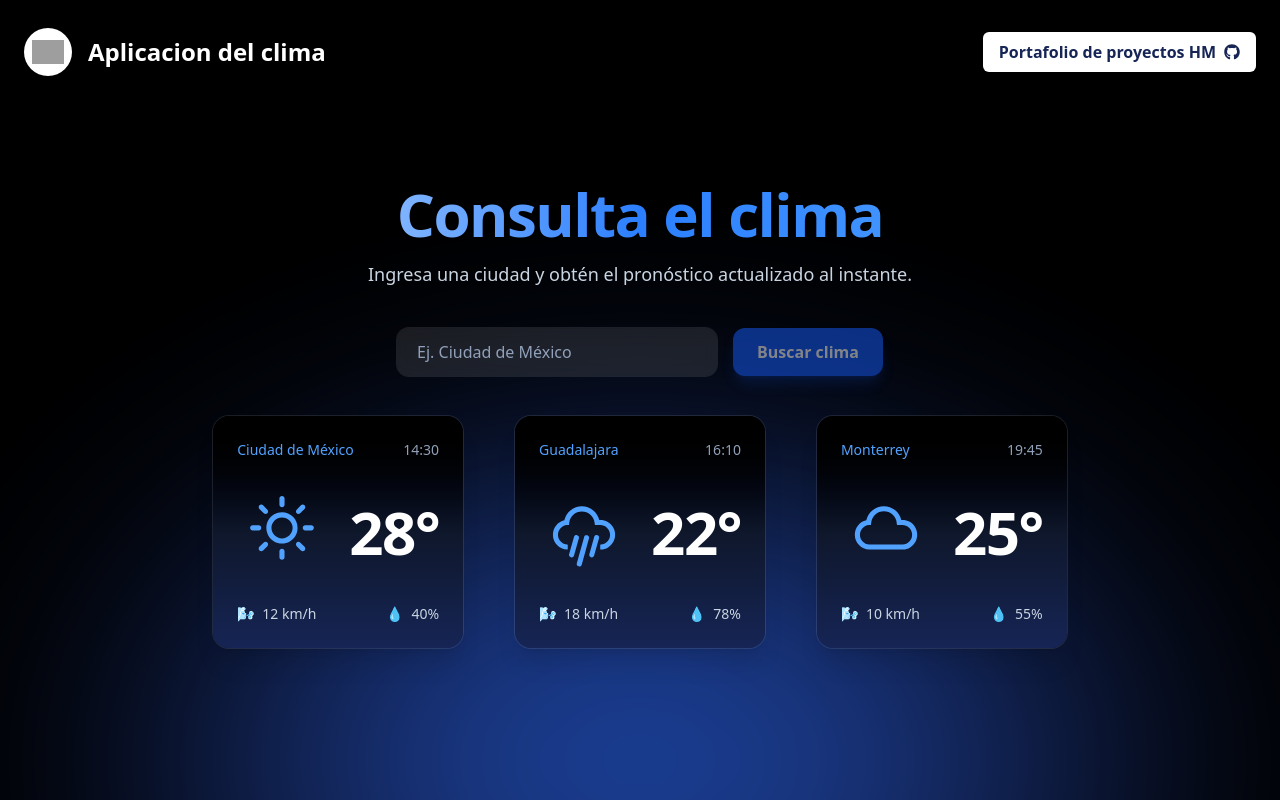
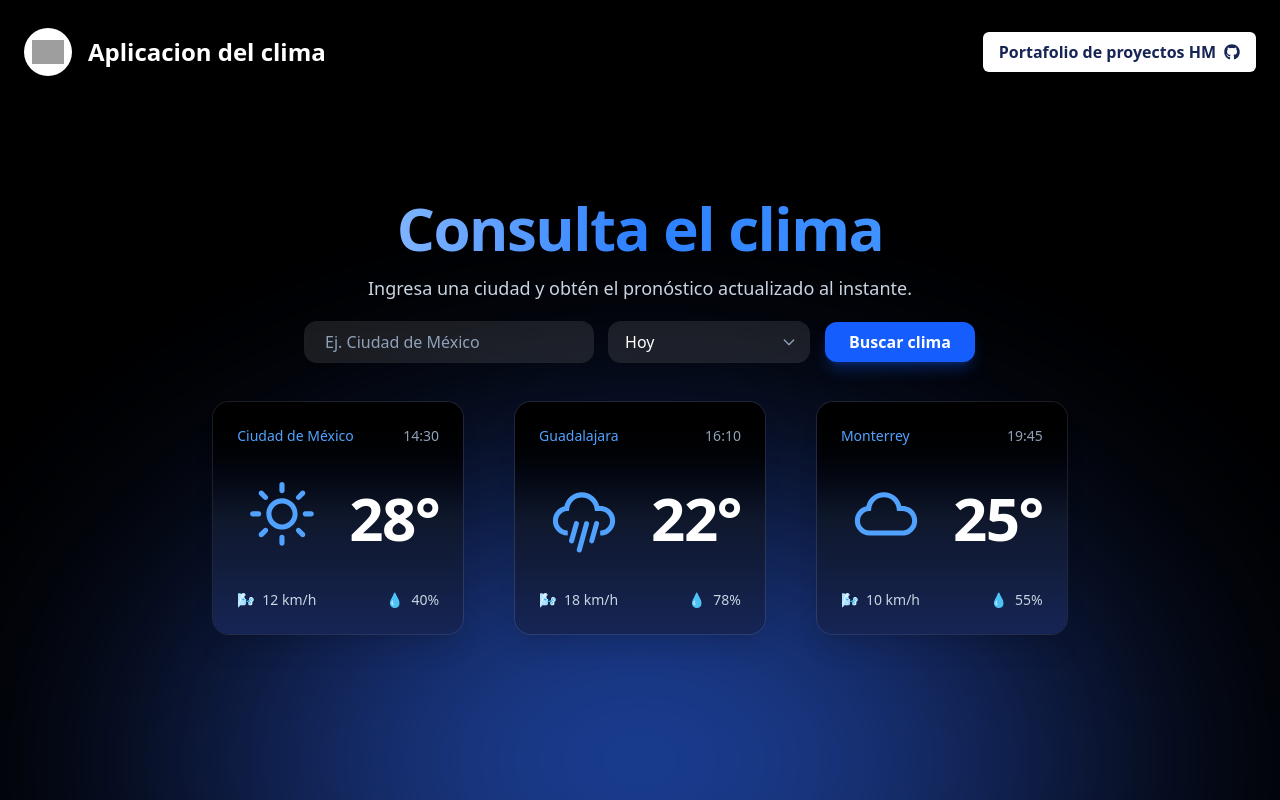
Before and after one commit to EnriqueHM31/clima-aplicacion, a React (Vite) app: page / in a window 1280 px wide. Built offline with nearby package versions, Linux system fonts and the light colour scheme; grey boxes are pictures that could not be loaded; the HTML template or start-up script is replaced by a standard one; what tailwind-animations would draw is missing.

Commit message:
Replace FormClima with SearchClima in Hero component for improved layout and user experience, enhancing the overall structure of the landing page.

```diff
--- a/src/components/Landing/Hero.tsx
+++ b/src/components/Landing/Hero.tsx
@@ -1,5 +1,5 @@
 import { motion } from "framer-motion";
-import FormClima from "../ClimaPage/FormClima";
+import SearchClima from "../Atomos/Search";
 
 export default function Hero() {
     return (
@@ -26,7 +26,10 @@ export default function Hero() {
             </motion.p>
 
             {/* Formulario */}
-            <FormClima />
+            <div className="flex flex-col gap-4 sm:flex-row items-center justify-center mt-5">
+
+                <SearchClima />
+            </div>
 
         </div>
     );
```
